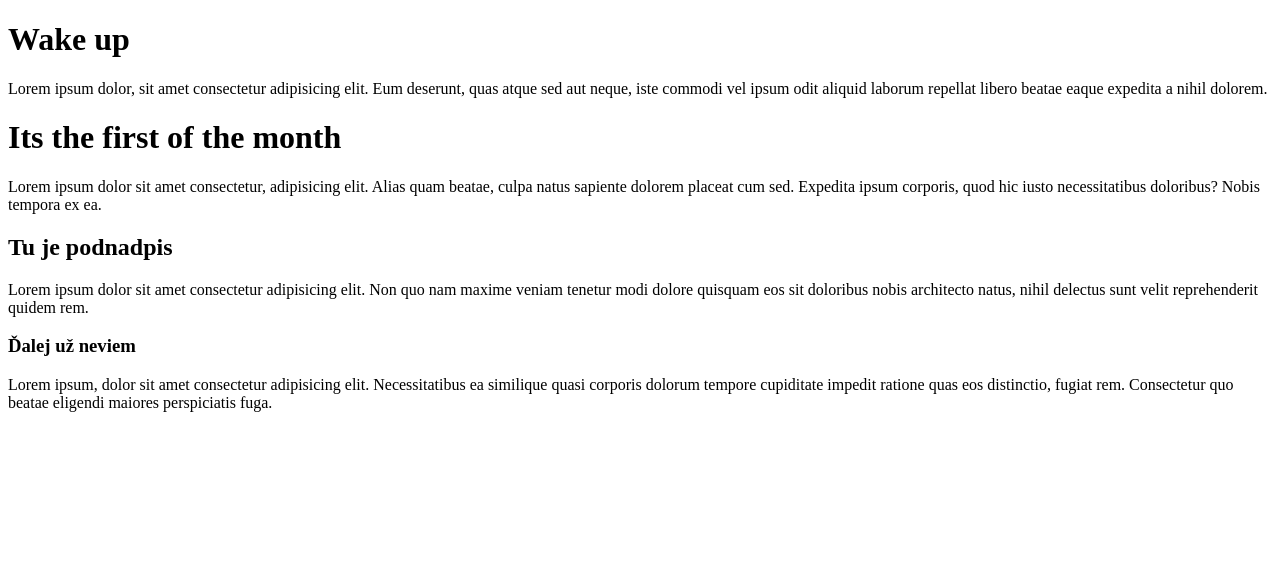
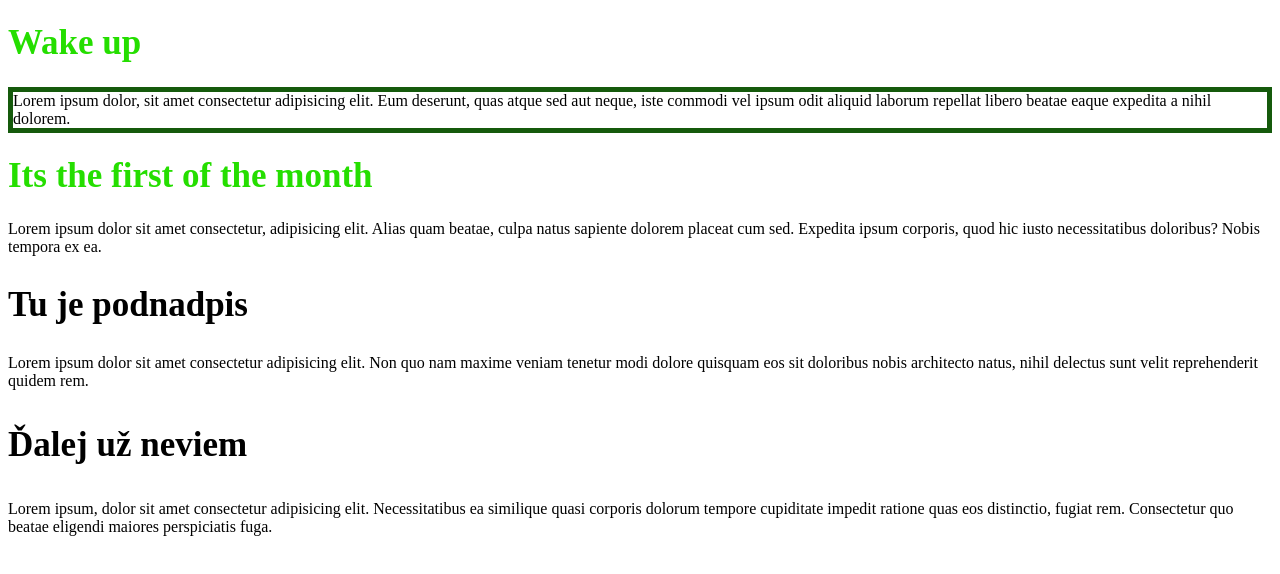
Before and after one commit to ZuzanaKarakova/epu-ovy_2rocnik_html_css_js, a plain HTML site: page EPU/01_box_model_dedicnost_landmarky/opakovanie_selektory.html in a window 1280 px wide. Drawn offline with Linux system fonts and the light colour scheme.

Commit message:
spravila som upravy na nadpisoch a texte

```diff
--- /dev/null
+++ b/EPU/01_box_model_dedicnost_landmarky/assets/css/opakovanie.css
@@ -0,0 +1,19 @@
+
+
+h1{
+    font-size: 35px;
+    color: rgb(37, 222, 0);
+}
+
+h2{
+    font-size: 35px;
+}
+
+h3{
+    font-size: 35px;
+}
+
+#odstavec{
+    border: 5px solid;
+    border-color: rgb(21, 90, 12);
+}
--- a/EPU/01_box_model_dedicnost_landmarky/opakovanie_selektory.html
+++ b/EPU/01_box_model_dedicnost_landmarky/opakovanie_selektory.html
@@ -4,11 +4,12 @@
     <meta charset="UTF-8">
     <meta name="viewport" content="width=device-width, initial-scale=1.0">
     <title>Document</title>
+    <link rel="stylesheet" href="assets/css/opakovanie.css">
 </head>
 <body>
     <h1>Wake up</h1>
 
-    <p>
+    <p id="odstavec">
         Lorem ipsum dolor, sit amet consectetur adipisicing elit. Eum deserunt, quas atque sed aut neque, iste commodi vel ipsum odit aliquid laborum repellat libero beatae eaque expedita a nihil dolorem.
     </p>
 
```
